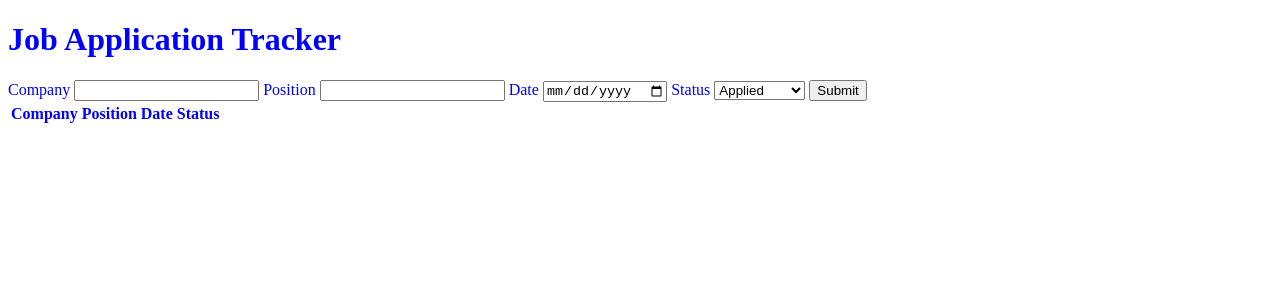
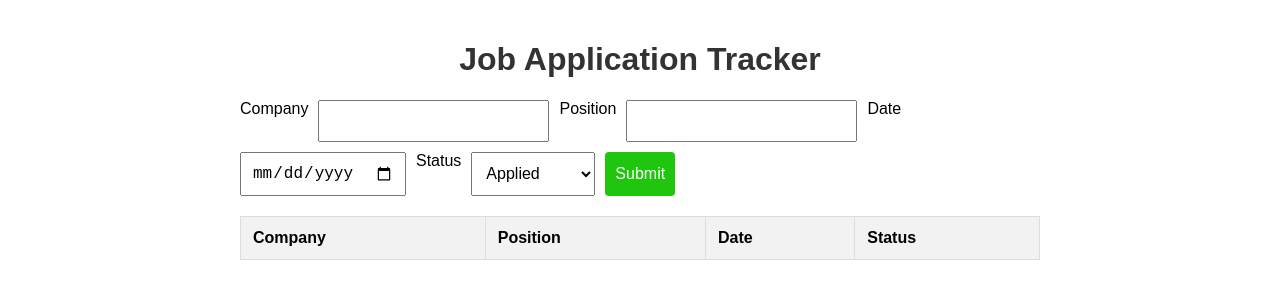
Before and after one commit to TruTechDad/application-tracker, a plain HTML site: page index.html in a window 1280 px wide. Drawn offline with Linux system fonts and the light colour scheme.

Commit message:
added some CSS to the code

```diff
--- a/assets/style.css
+++ b/assets/style.css
@@ -1,3 +1,58 @@
 body {
-  color: blue;
+  font-family: Arial, sans-serif;
+  max-width: 800px;
+  margin: 0 auto;
+  padding: 20px;
 }
+
+h1 {
+  color: #333;
+  text-align: center;
+}
+
+form {
+  display: flex;
+  gap: 10px;
+  margin-bottom: 20px;
+  flex-wrap: wrap;
+}
+
+input,
+select,
+button {
+  padding: 10px;
+  font-size: 16px;
+}
+
+button {
+  cursor: pointer;
+}
+
+table {
+  width: 100%;
+  border-collapse: collapse;
+}
+
+th,
+td {
+  padding: 12px;
+  border: 1px solid #ddd;
+  text-align: left;
+}
+
+th {
+  background-color: #f2f2f2;
+}
+
+td {
+  background-color: #f9f9f9;
+}
+
+button {
+  background-color: #20c50d;
+  color: white;
+  border: none;
+  padding: 6px 10px;
+  border-radius: 4px;
+  cursor: pointer;
+}
--- a/index.html
+++ b/index.html
@@ -36,10 +36,13 @@
                     <th>Date</th>
                     <th>Status</th>
                 </tr>
-
+            </thead>
+            <tbody id="applications-body">
+              <!-- Job applications will be inserted here -->
+            </tbody>
             </table>
         </div>
-        <section id="applications-list"></section>
+
 
         <script src="script.js"></script>
 
```
